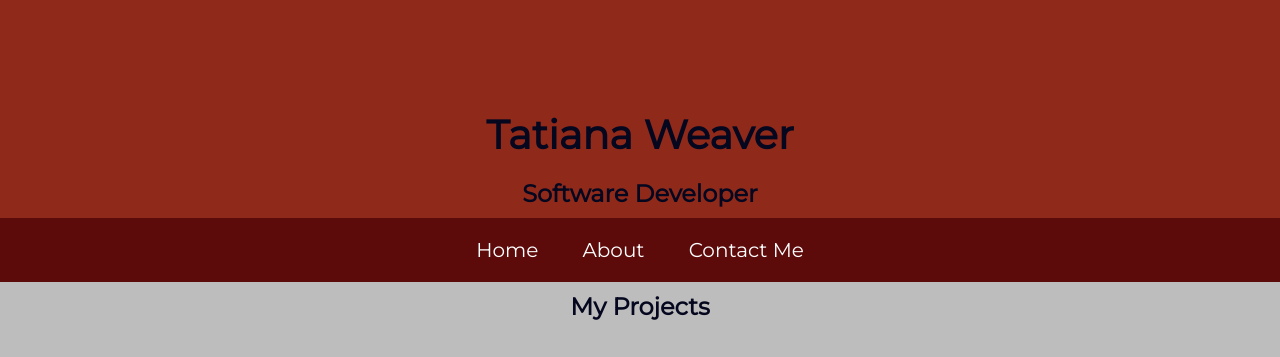
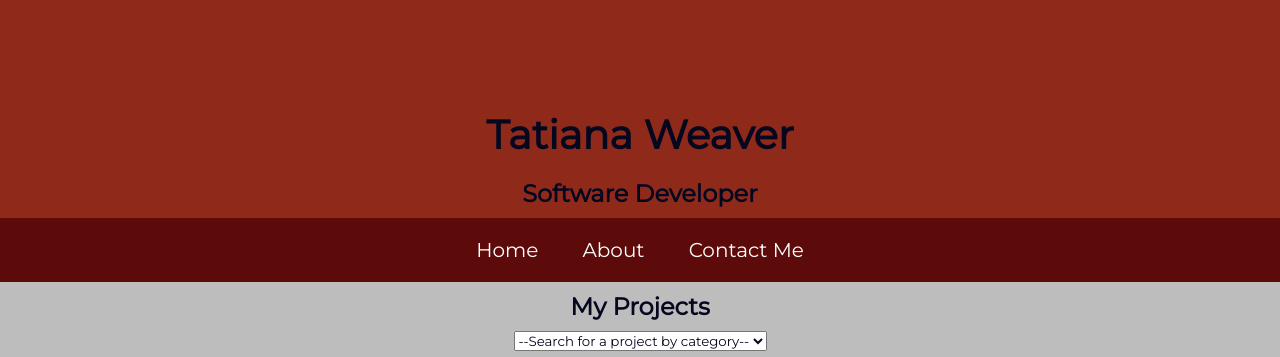
Before and after one commit to tanyaweaver/Portfolio, a plain HTML site: page index.html in a window 1280 px wide. Shown: the top 357 px of the page. Drawn offline with nearby package versions, Linux system fonts and the light colour scheme.

Commit message:
set filter for project-category

```diff
--- a/CSS/base.css
+++ b/CSS/base.css
@@ -25,6 +25,7 @@ main {
 
 .nav {
   background-color: #5D0B0A;
+  /*background-color:#424242;*/
 }
 
 ul {
--- a/JS/projectItems.js
+++ b/JS/projectItems.js
@@ -1,6 +1,7 @@
 var allMyProjects = [
   {
     title: 'Cookie Shop',
+    category: 'e-commerce',
     publishedOn: '2016-04-21',
     projectGhPages: 'https://tanyaweaver.github.io/Cookie-stand/',
     projectIcon: 'assets/cookieShop.png',
@@ -8,6 +9,7 @@ var allMyProjects = [
   },
   {
     title: 'Bus Mall',
+    category: 'survey',
     publishedOn: '2016-04-28',
     projectGhPages: 'https://tanyaweaver.github.io/bus-mall/',
     projectIcon: 'assets/busMall.png',
@@ -15,6 +17,7 @@ var allMyProjects = [
   },
   {
     title: 'Rock, Paper, Scissors',
+    category: 'games',
     publishedOn:'2016-05-05',
     projectGhPages: 'https://tanyaweaver.github.io/final-project',
     projectIcon: 'assets/RPS.png',
--- a/JS/projectView.js
+++ b/JS/projectView.js
@@ -1,4 +1,15 @@
 var projectView = {};
+
+projectView.populateFilters = function() {
+  $('.projects-display').each(function() {
+    var val = $(this).attr('data-category');
+    var optionTag = '<option value="' + val + '">' + val + '</option>';
+    console.log($('#category-filter').text());
+    if($('#category-filter').text().indexOf(val) == -1) {
+      $('#category-filter').append(optionTag);
+    }
+  });
+};
 
 projectView.handleMainNav = function() {
   $('.nav').on('click', '.tab', function() {
@@ -15,4 +26,5 @@ projectView.handleMainNav = function() {
 };
 $(document).ready(function() {
   projectView.handleMainNav();
+  projectView.populateFilters();
 });
--- a/JS/projects.js
+++ b/JS/projects.js
@@ -2,6 +2,7 @@ var projects = [];
 
 function Project (opts){
   this.title = opts.title;
+  this.category = opts.category;
   this.publishedOn = opts.publishedOn;
   this.projectGhPages = opts.projectGhPages;
   this.projectIcon = opts.projectIcon;
--- a/index.html
+++ b/index.html
@@ -9,9 +9,10 @@
     <link rel="stylesheet" href="CSS/layout.css">
     <link rel="stylesheet" href="CSS/modules.css">
     <script id="render-projects" type="text/x-handlebars-template">
-      <section class="projects-display" class="project-item">
+      <section class="projects-display"  class="project-item" data-category={{category}}>
         <header class="project-header">
           <h3>{{title}}</h3>
+          <!-- <h4>Category: {{category}}</h4> -->
           <time>{{publishedDaysAgo}}</time>
         </header>
 
@@ -44,6 +45,7 @@
   </header>
 
     <main>
+
       <section class="tab-content" id="resume" class="resume-container">
 
         <div id="objective">
@@ -76,6 +78,13 @@
 
       <section id="projects" class="tab-content">
         <h2>My Projects</h2>
+
+        <div id="filter">
+          <select id="category-filter">
+            <option>--Search for a project by category--</option>
+          </select>
+        </div>
+
         <div class="projects-container">
 
         <!-- <section class="template">
```
